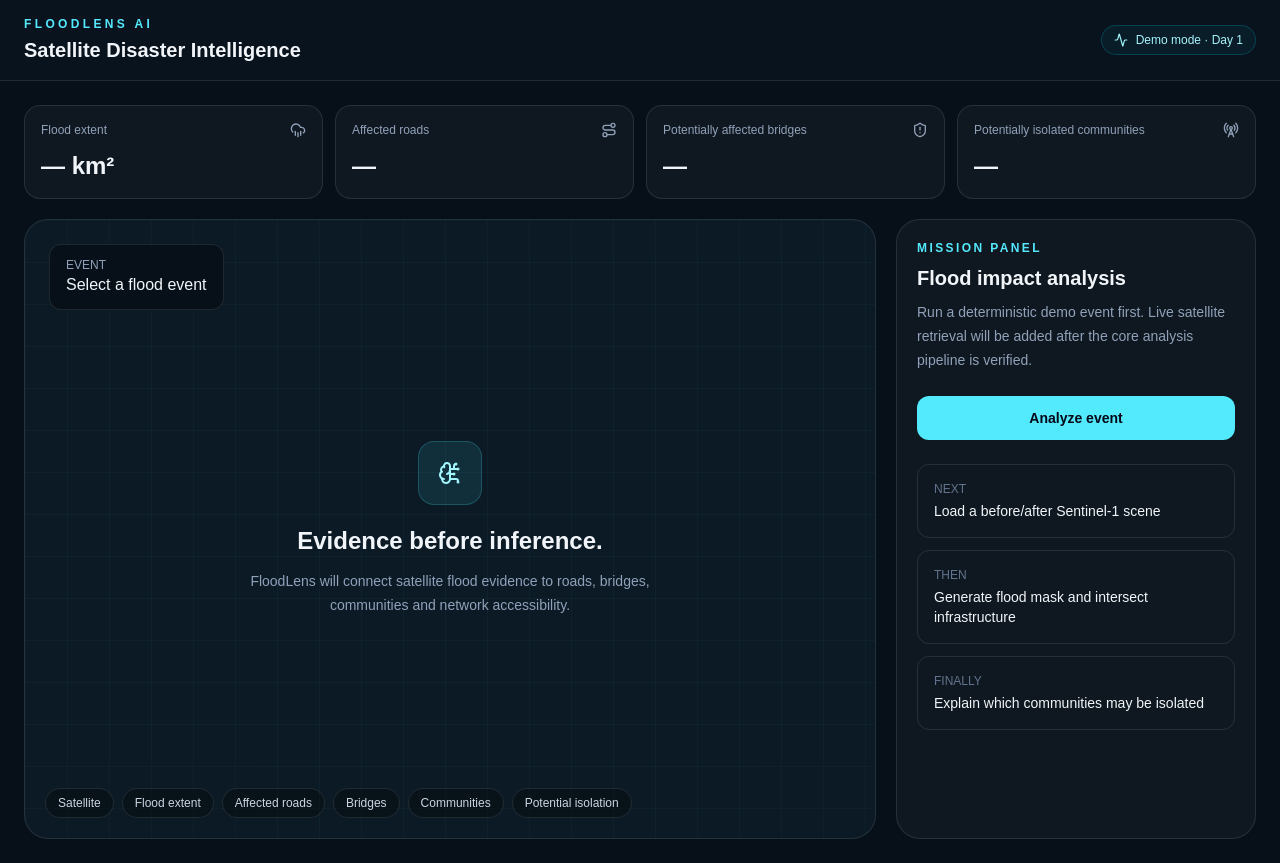
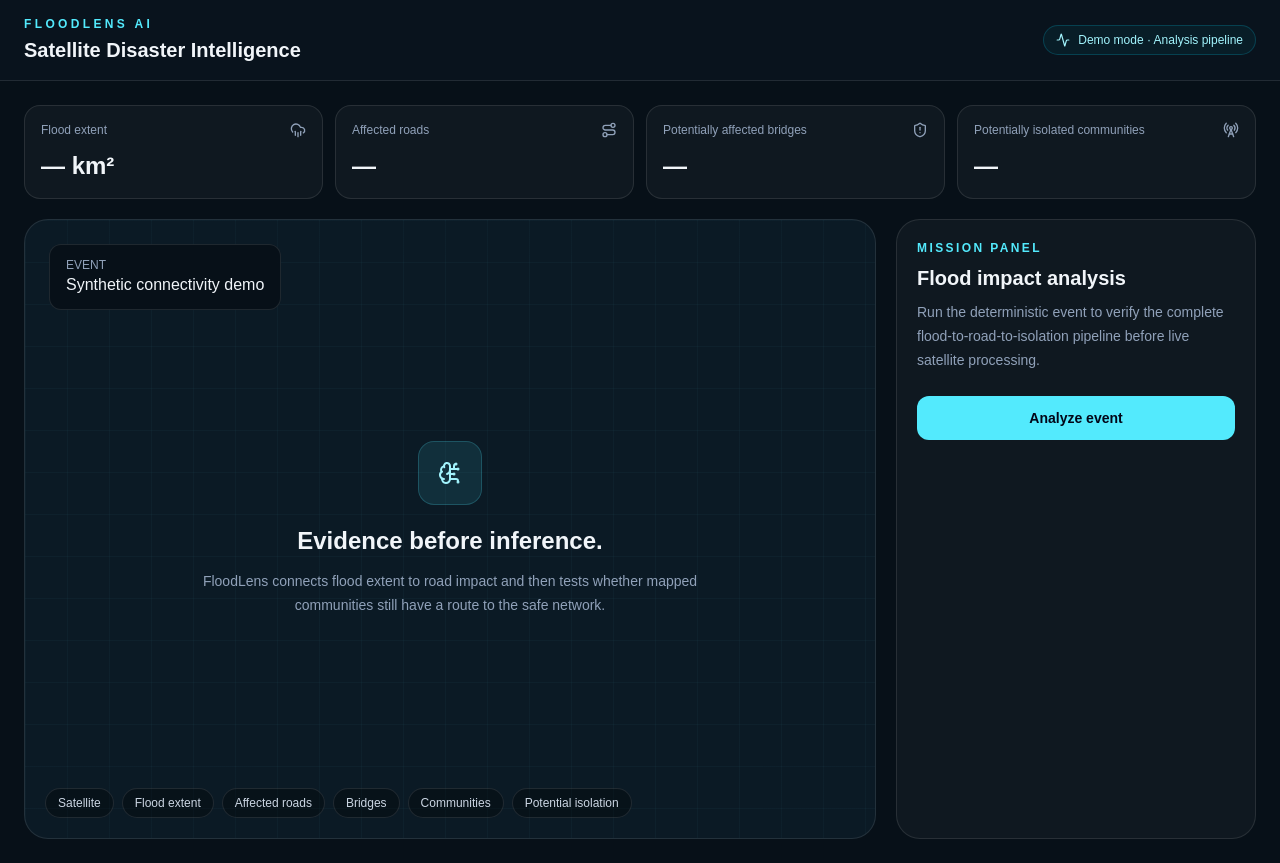
Before and after one commit to peterkehinde673/FloodLens-AI, a Next.js app: page / in a window 1280 px wide. Built offline with nearby package versions, Linux system fonts and the light colour scheme.

Commit message:
feat: connect dashboard to analysis API

```diff
--- a/app/page.tsx
+++ b/app/page.tsx
@@ -1,13 +1,67 @@
-import { Activity, BrainCircuit, CloudRain, RadioTower, Route, ShieldAlert } from "lucide-react";
+"use client";
 
-const stats = [
+import { useState } from "react";
+import {
+  Activity,
+  BrainCircuit,
+  CloudRain,
+  RadioTower,
+  Route,
+  ShieldAlert,
+} from "lucide-react";
+
+type Analysis = {
+  status: string;
+  affected_roads: Array<{ properties?: { id?: string; status?: string; impact_ratio?: number } }>;
+  affected_bridges: Array<{ id: string; name: string; status: string; reason: string }>;
+  isolated_communities: string[];
+  community_analysis: Array<{ community_id: string; potentially_isolated: boolean; reason?: string }>;
+};
+
+const initialStats = [
   { label: "Flood extent", value: "— km²", icon: CloudRain },
   { label: "Affected roads", value: "—", icon: Route },
   { label: "Potentially affected bridges", value: "—", icon: ShieldAlert },
-  { label: "Potentially isolated communities", value: "—", icon: RadioTower }
+  { label: "Potentially isolated communities", value: "—", icon: RadioTower },
 ];
 
 export default function Home() {
+  const [stats, setStats] = useState(initialStats);
+  const [analysis, setAnalysis] = useState<Analysis | null>(null);
+  const [loading, setLoading] = useState(false);
+  const [error, setError] = useState("");
+
+  async function analyzeEvent() {
+    setLoading(true);
+    setError("");
+
+    try {
+      const baseUrl = process.env.NEXT_PUBLIC_API_URL ?? "http://localhost:8000";
+      const response = await fetch(baseUrl + "/api/analyze", {
+        method: "POST",
+        headers: { "Content-Type": "application/json" },
+        body: JSON.stringify({ event_id: "event-01" }),
+      });
+
+      if (!response.ok) {
+        throw new Error("FloodLens API returned an error.");
+      }
+
+      const data: Analysis = await response.json();
+      setAnalysis(data);
+      setStats([
+        { label: "Flood extent", value: "Demo", icon: CloudRain },
+        { label: "Affected roads", value: String(data.affected_roads.length), icon: Route },
+        { label: "Potentially affected bridges", value: String(data.affected_bridges.length), icon: ShieldAlert },
+        { label: "Potentially isolated communities", value: String(data.isolated_communities.length), icon: RadioTower },
+      ]);
+    } catch (err) {
+      setError(err instanceof Error ? err.message : "Unable to reach FloodLens API.");
+    } finally {
+      setLoading(false);
+    }
+  }
+
   return (
     <main className="min-h-screen bg-[#071018] text-slate-100">
       <header className="border-b border-white/10 bg-[#0a151f]/90 px-6 py-4 backdrop-blur">
@@ -17,7 +71,7 @@ export default function Home() {
             <h1 className="mt-1 text-xl font-semibold">Satellite Disaster Intelligence</h1>
           </div>
           <div className="flex items-center gap-2 rounded-full border border-cyan-400/20 bg-cyan-400/5 px-3 py-1.5 text-xs text-cyan-200">
-            <Activity size={14} /> Demo mode · Day 1
+            <Activity size={14} /> Demo mode · Analysis pipeline
           </div>
         </div>
       </header>
@@ -26,7 +80,9 @@ export default function Home() {
         <div className="mb-5 grid gap-3 md:grid-cols-4">
           {stats.map(({ label, value, icon: Icon }) => (
             <div key={label} className="rounded-2xl border border-white/10 bg-white/[0.035] p-4">
-              <div className="flex items-center justify-between text-slate-400"><span className="text-xs">{label}</span><Icon size={16} /></div>
+              <div className="flex items-center justify-between text-slate-400">
+                <span className="text-xs">{label}</span><Icon size={16} />
+              </div>
               <p className="mt-3 text-2xl font-semibold">{value}</p>
             </div>
           ))}
@@ -36,30 +92,75 @@ export default function Home() {
           <div className="relative overflow-hidden rounded-3xl border border-white/10 bg-[#0b1a25]">
             <div className="absolute inset-0 opacity-50" style={{ backgroundImage: "linear-gradient(rgba(100,200,220,.08) 1px, transparent 1px), linear-gradient(90deg, rgba(100,200,220,.08) 1px, transparent 1px)", backgroundSize: "42px 42px" }} />
             <div className="absolute left-6 top-6 rounded-xl border border-white/10 bg-[#071018]/90 px-4 py-3 backdrop-blur">
-              <p className="text-xs text-slate-400">EVENT</p><p className="font-medium">Select a flood event</p>
+              <p className="text-xs text-slate-400">EVENT</p><p className="font-medium">Synthetic connectivity demo</p>
             </div>
-            <div className="absolute inset-0 flex items-center justify-center">
-              <div className="max-w-md px-6 text-center">
-                <div className="mx-auto mb-5 flex h-16 w-16 items-center justify-center rounded-2xl border border-cyan-300/20 bg-cyan-300/10 text-cyan-200"><BrainCircuit /></div>
-                <h2 className="text-2xl font-semibold">Evidence before inference.</h2>
-                <p className="mt-3 text-sm leading-6 text-slate-400">FloodLens will connect satellite flood evidence to roads, bridges, communities and network accessibility.</p>
+
+            <div className="absolute inset-0 flex items-center justify-center p-6">
+              <div className="w-full max-w-xl">
+                <div className="mx-auto mb-5 flex h-16 w-16 items-center justify-center rounded-2xl border border-cyan-300/20 bg-cyan-300/10 text-cyan-200">
+                  <BrainCircuit />
+                </div>
+                <h2 className="text-center text-2xl font-semibold">Evidence before inference.</h2>
+                <p className="mx-auto mt-3 max-w-lg text-center text-sm leading-6 text-slate-400">
+                  FloodLens connects flood extent to road impact and then tests whether mapped communities still have a route to the safe network.
+                </p>
+
+                {analysis && (
+                  <div className="mt-7 grid gap-3 sm:grid-cols-2">
+                    {analysis.community_analysis.map((item) => (
+                      <div key={item.community_id} className="rounded-xl border border-white/10 bg-black/25 p-4">
+                        <p className="text-xs text-slate-500">{item.community_id}</p>
+                        <p className="mt-1 font-medium">
+                          {item.potentially_isolated ? "Potentially isolated" : "Route remains"}
+                        </p>
+                        <p className="mt-1 text-xs leading-5 text-slate-400">{item.reason}</p>
+                      </div>
+                    ))}
+                  </div>
+                )}
               </div>
             </div>
+
             <div className="absolute bottom-5 left-5 right-5 flex flex-wrap gap-2">
-              {["Satellite", "Flood extent", "Affected roads", "Bridges", "Communities", "Potential isolation"].map(x => <span key={x} className="rounded-full border border-white/10 bg-black/30 px-3 py-1.5 text-xs text-slate-300">{x}</span>)}
+              {["Satellite", "Flood extent", "Affected roads", "Bridges", "Communities", "Potential isolation"].map(x => (
+                <span key={x} className="rounded-full border border-white/10 bg-black/30 px-3 py-1.5 text-xs text-slate-300">{x}</span>
+              ))}
             </div>
           </div>
 
           <aside className="rounded-3xl border border-white/10 bg-white/[0.035] p-5">
             <p className="text-xs font-semibold tracking-[0.2em] text-cyan-300">MISSION PANEL</p>
             <h2 className="mt-2 text-xl font-semibold">Flood impact analysis</h2>
-            <p className="mt-2 text-sm leading-6 text-slate-400">Run a deterministic demo event first. Live satellite retrieval will be added after the core analysis pipeline is verified.</p>
-            <button className="mt-6 w-full rounded-xl bg-cyan-300 px-4 py-3 text-sm font-semibold text-slate-950">Analyze event</button>
-            <div className="mt-6 space-y-3">
-              <div className="rounded-xl border border-white/10 p-4"><p className="text-xs text-slate-500">NEXT</p><p className="mt-1 text-sm">Load a before/after Sentinel-1 scene</p></div>
-              <div className="rounded-xl border border-white/10 p-4"><p className="text-xs text-slate-500">THEN</p><p className="mt-1 text-sm">Generate flood mask and intersect infrastructure</p></div>
-              <div className="rounded-xl border border-white/10 p-4"><p className="text-xs text-slate-500">FINALLY</p><p className="mt-1 text-sm">Explain which communities may be isolated</p></div>
-            </div>
+            <p className="mt-2 text-sm leading-6 text-slate-400">
+              Run the deterministic event to verify the complete flood-to-road-to-isolation pipeline before live satellite processing.
+            </p>
+
+            <button
+              onClick={analyzeEvent}
+              disabled={loading}
+              className="mt-6 w-full rounded-xl bg-cyan-300 px-4 py-3 text-sm font-semibold text-slate-950 disabled:cursor-not-allowed disabled:opacity-50"
+            >
+              {loading ? "Analyzing…" : "Analyze event"}
+            </button>
+
+            {error && <p className="mt-3 rounded-xl border border-red-400/20 bg-red-400/5 p-3 text-xs leading-5 text-red-200">{error}</p>}
+
+            {analysis && (
+              <div className="mt-5 space-y-3">
+                <div className="rounded-xl border border-white/10 p-4">
+                  <p className="text-xs text-slate-500">RESULT</p>
+                  <p className="mt-1 text-sm">{analysis.status}</p>
+                </div>
+                <div className="rounded-xl border border-white/10 p-4">
+                  <p className="text-xs text-slate-500">ISOLATION EVIDENCE</p>
+                  <p className="mt-1 text-sm">{analysis.isolated_communities.join(", ") || "No community flagged"}</p>
+                </div>
+                <div className="rounded-xl border border-white/10 p-4">
+                  <p className="text-xs text-slate-500">NEXT</p>
+                  <p className="mt-1 text-sm">Replace the synthetic flood mask with a Sentinel-1 before/after result.</p>
+                </div>
+              </div>
+            )}
           </aside>
         </div>
       </section>
```
